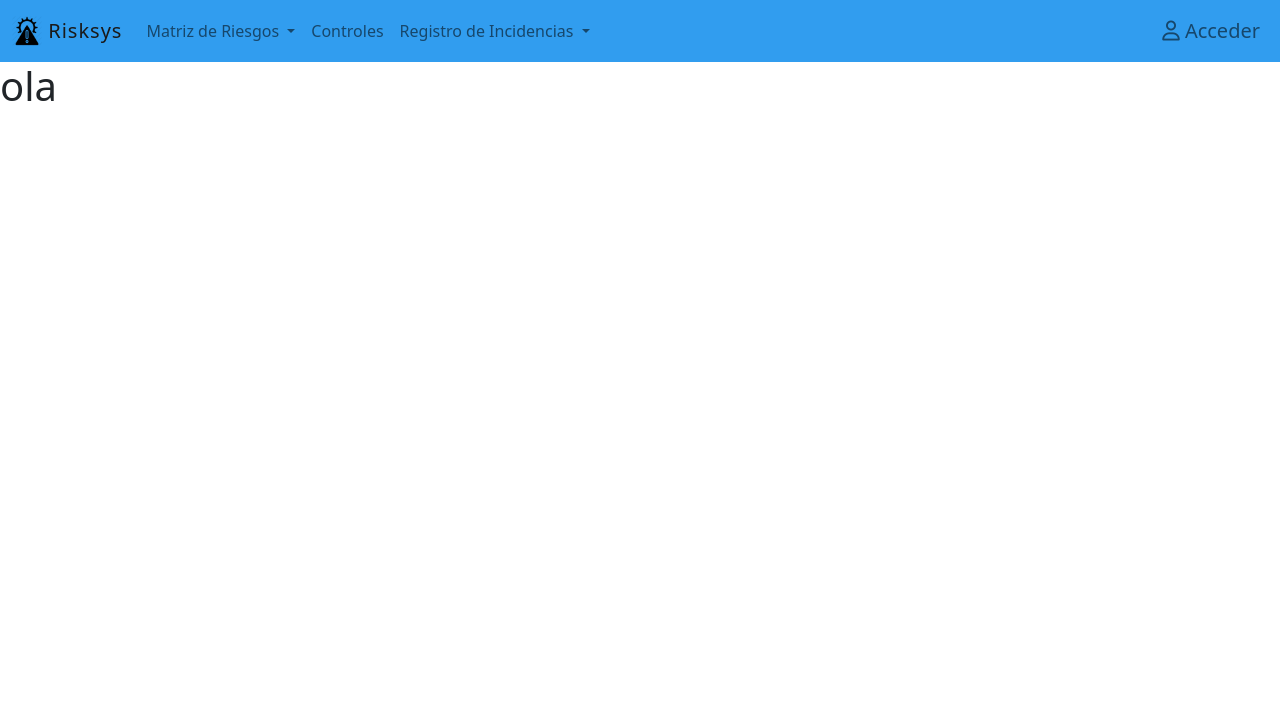
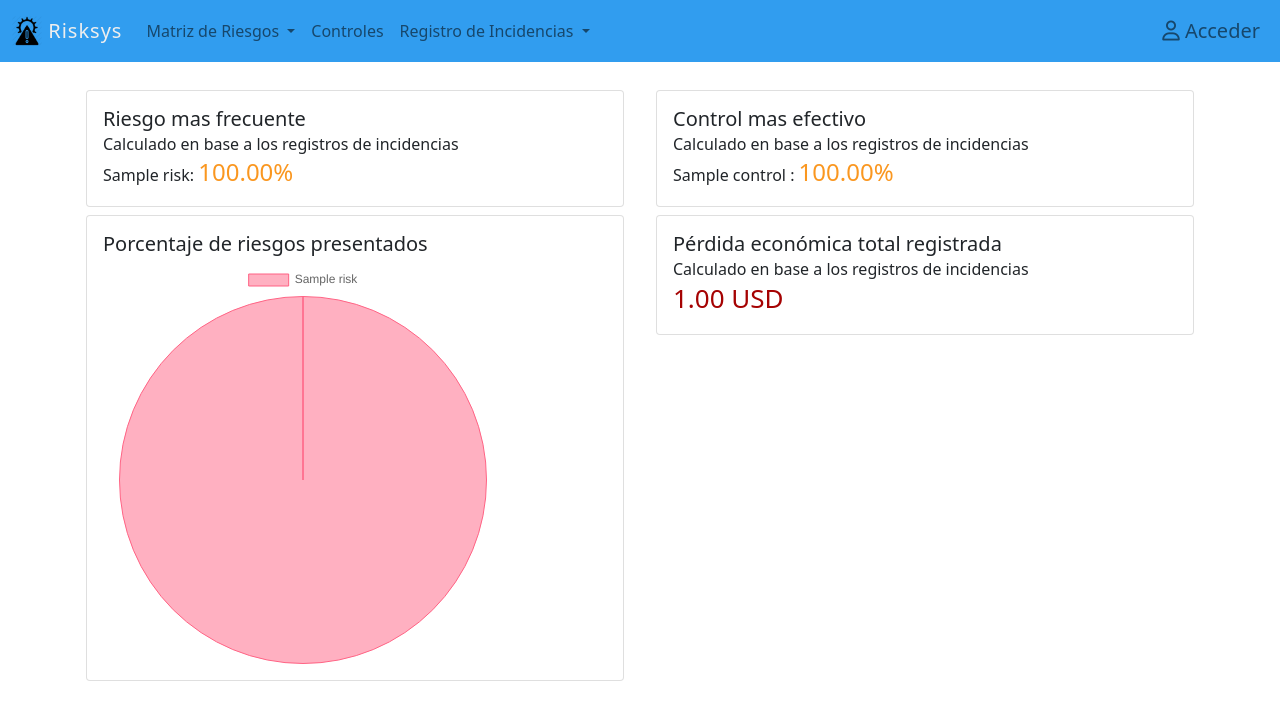
Before and after one commit to atlasfoo/risk_audit_websys, a Django app: page / in a window 1280 px wide. Shown: the top 720 px of the page. Run offline with Django 3.2, Linux system fonts and the light colour scheme; tables that the repository leaves empty hold one stand-in row (values such as "Sample post"); parts of the project's set-up code (start-up, migrations or seed data) failed here and were passed over; some libraries are stand-ins or nearby versions.

Commit message:
:boom: - dashboard finished

```diff
--- a/core/views.py
+++ b/core/views.py
@@ -1,9 +1,46 @@
+import operator
+
+from django.db.models import Count
 from django.shortcuts import render
 from django.views.generic import TemplateView
+
+from controls.models import Control
+from incidences.models import Incidence
+from risk.models import Risk
 
 
 class IndexView(TemplateView):
     template_name = "core/index.html"
 
     def get(self, request, *args, **kwargs):
-        return render(request, self.template_name, {})
+        # Most frequent risk
+        risks = Risk.objects.all()
+        risk_probs = {}
+        for risk in risks:
+            risk_probs[risk.name] = (Incidence.objects.filter(
+                risk_id=risk.id).count() / Incidence.objects.all().count()) * 100
+        freq_risk = max(risk_probs.items(), key=operator.itemgetter(1))
+
+        # Most effective control
+        controls = Control.objects.all()
+        control_probs = {}
+        for control in controls:
+            incidences = Incidence.objects.filter(risk_id=control.risk.id)
+            control_probs[control.name] = (incidences.filter(
+                controls__id=control.id).count() / incidences.count()) * 100
+        effect_control = max(control_probs.items(), key=operator.itemgetter(1))
+
+        # Risk presented (GRAPH)
+        risks = list(Incidence.objects.all().values('risk__name').annotate(total=Count('risk_id')).order_by('total'))
+        print(risks)
+
+        # Total economic loss
+        tot_loss=0
+        incidences = Incidence.objects.all()
+        for incidence in incidences:
+            tot_loss += sum(el.economic_loss for el in incidence.effects.all())
+
+        return render(request, self.template_name, {'freq_risk_name': freq_risk[0], 'freq_risk_prob': freq_risk[1],
+                                                    'effect_control_name': effect_control[0],
+                                                    'effect_control_eff': effect_control[1],
+                                                    'risks': risks, 'tot_loss': tot_loss})
--- a/static/css/style.css
+++ b/static/css/style.css
@@ -3,11 +3,12 @@ body {
 }
 body nav.main_bar {
   background-color: #319def !important;
+  color: #fff !important;
 }
 body nav.main_bar .navbar-brand {
   font-weight: 500;
   letter-spacing: 1px;
-  color: #1a1a1a;
+  color: #eeeeee;
 }
 body nav.main_bar #user-nav {
   font-weight: 500;
@@ -29,6 +30,16 @@ body .det-list a:hover {
   font-weight: 400;
   font-size: 18px;
 }
+body #dashboard .main-amount {
+  font-size: 24px;
+  font-weight: 500;
+  color: #fa9720;
+}
+body #dashboard .main-amount.economic-loss {
+  font-size: 26px;
+  font-weight: 500;
+  color: #a50202;
+}
 body .economic-loss {
   font-size: 26px;
   font-weight: 500;
--- a/static/css/style.scss
+++ b/static/css/style.scss
@@ -6,13 +6,14 @@ body {
 
   nav.main_bar {
     background-color: $main-backcolor !important;
-
+    color: #fff !important;
     .navbar-brand {
       font-weight: 500;
       letter-spacing: 1px;
-      color: #1a1a1a;
+      color: #eeeeee;
     }
-    #user-nav{
+
+    #user-nav {
       font-weight: 500;
       font-size: 20px;
     }
@@ -22,15 +23,31 @@ body {
     color: #454545;
     font-style: italic;
     font-weight: 300;
-    a{
+
+    a {
       text-decoration: none;
       color: #454545;
       transition: all .3s ease;
-      &:hover{
+
+      &:hover {
         cursor: pointer;
         color: #8a8a8a;
         font-weight: 400;
         font-size: 18px;
+      }
+    }
+  }
+
+  #dashboard {
+    .main-amount {
+      font-size: 24px;
+      font-weight: 500;
+      color: #fa9720;
+
+      &.economic-loss {
+        font-size: 26px;
+        font-weight: 500;
+        color: #a50202;
       }
     }
   }
--- a/templates/core/index.html
+++ b/templates/core/index.html
@@ -1,5 +1,101 @@
 {% extends 'layout.html' %}
+{% load filters %}
 {% block title %}RiskSys{% endblock %}
 {% block body %}
-    <h1>ola</h1>
+    <section class="container mt-4" id="dashboard">
+        <section class="row">
+            <article class="col-md-6 col-12">
+                <div class="card m-1">
+                    <div class="card-body p-3">
+                        <h5 class="card-title">
+                            Riesgo mas frecuente
+                        </h5>
+                        <h6 class="card-subtitle">Calculado en base a los registros de incidencias</h6>
+                        <p class="card-text">
+                            {{ freq_risk_name }}: <span class="main-amount">{{ freq_risk_prob|floatformat:2 }}%</span>
+                        </p>
+                    </div>
+                </div>
+            </article>
+            <article class="col-md-6 col-12">
+                <div class="card m-1">
+                    <div class="card-body p-3">
+                        <h5 class="card-title">
+                            Control mas efectivo
+                        </h5>
+                        <h6 class="card-subtitle">Calculado en base a los registros de incidencias</h6>
+                        <p class="card-text">
+                            {{ effect_control_name }} : <span class="main-amount">{{ effect_control_eff|floatformat:2 }}%</span>
+                        </p>
+                    </div>
+                </div>
+            </article>
+            <article class="col-md-6 col-12">
+                <div class="card m-1">
+                    <div class="card-body">
+                        <h5 class="card-title">
+                            Porcentaje de riesgos presentados
+                        </h5>
+                        <div>
+                            <canvas id="myChart" width="400" height="400"></canvas>
+                        </div>
+                    </div>
+
+                </div>
+            </article>
+            <article class="col-md-6 col-12">
+                <div class="card m-1">
+                    <div class="card-body p-3">
+                        <h5 class="card-title">
+                            P&eacute;rdida econ&oacute;mica total registrada
+                        </h5>
+                        <h6 class="card-subtitle">Calculado en base a los registros de incidencias</h6>
+                        <p class="card-text">
+                            <span class="main-amount economic-loss"> {{ tot_loss|floatformat:2 }} USD</span>
+                        </p>
+                    </div>
+                </div>
+
+            </article>
+        </section>
+    </section>
+    <script>
+        var ctx = document.getElementById("myChart");
+        var myChart = new Chart(ctx, {
+            type: 'pie',
+            data: {
+                labels: [
+                    {% for el in risks %}
+                        '{{ el.risk__name }}',
+                    {% endfor %}
+                ],
+                datasets: [{
+                    label: '# of Tomatoes',
+                    data: [
+                        {% for el in risks %}
+                            {{ el.total }},
+                        {% endfor %}
+                    ],
+                    backgroundColor: [
+                        'rgba(255, 99, 132, 0.5)',
+                        'rgba(54, 162, 235, 0.2)',
+                        'rgba(255, 206, 86, 0.2)',
+                        'rgba(75, 192, 192, 0.2)'
+                    ],
+                    borderColor: [
+                        'rgba(255,99,132,1)',
+                        'rgba(54, 162, 235, 1)',
+                        'rgba(255, 206, 86, 1)',
+                        'rgba(75, 192, 192, 1)'
+                    ],
+                    borderWidth: 1
+                }]
+            },
+            options: {
+                //cutoutPercentage: 40,
+                responsive: false,
+
+            }
+        });
+    </script>
 {% endblock %}
--- a/templates/layout.html
+++ b/templates/layout.html
@@ -10,6 +10,9 @@
     <script src="https://cdn.jsdelivr.net/npm/bootstrap@5.0.1/dist/js/bootstrap.bundle.min.js"
             integrity="sha384-gtEjrD/SeCtmISkJkNUaaKMoLD0//ElJ19smozuHV6z3Iehds+3Ulb9Bn9Plx0x4"
             crossorigin="anonymous"></script>
+    <script src="https://cdnjs.cloudflare.com/ajax/libs/Chart.js/3.3.2/chart.min.js"
+            integrity="sha512-VCHVc5miKoln972iJPvkQrUYYq7XpxXzvqNfiul1H4aZDwGBGC0lq373KNleaB2LpnC2a/iNfE5zoRYmB4TRDQ=="
+            crossorigin="anonymous" referrerpolicy="no-referrer"></script>
     <script src="https://kit.fontawesome.com/6528ac5c75.js" crossorigin="anonymous"></script>
     {% load static %}
     <link rel="shortcut icon" href="{% static 'favicon.ico' %}" type="image/x-icon">
@@ -56,9 +59,11 @@
                         </a>
                         <ul class="dropdown-menu" aria-labelledby="navbarDropdown">
                             {% if request.user.is_authenticated %}
-                                <li><a class="dropdown-item" href="{% url 'incidences:create' %}">Registrar nueva incidencia</a></li>
+                                <li><a class="dropdown-item" href="{% url 'incidences:create' %}">Registrar nueva
+                                    incidencia</a></li>
                             {% endif %}
-                            <li><a class="dropdown-item" href="{% url 'incidences:list' %}">Ver historial de incidencias</a></li>
+                            <li><a class="dropdown-item" href="{% url 'incidences:list' %}">Ver historial de
+                                incidencias</a></li>
                         </ul>
                     </li>
                 </ul>
```
Also changed, not shown: 1 other file.
